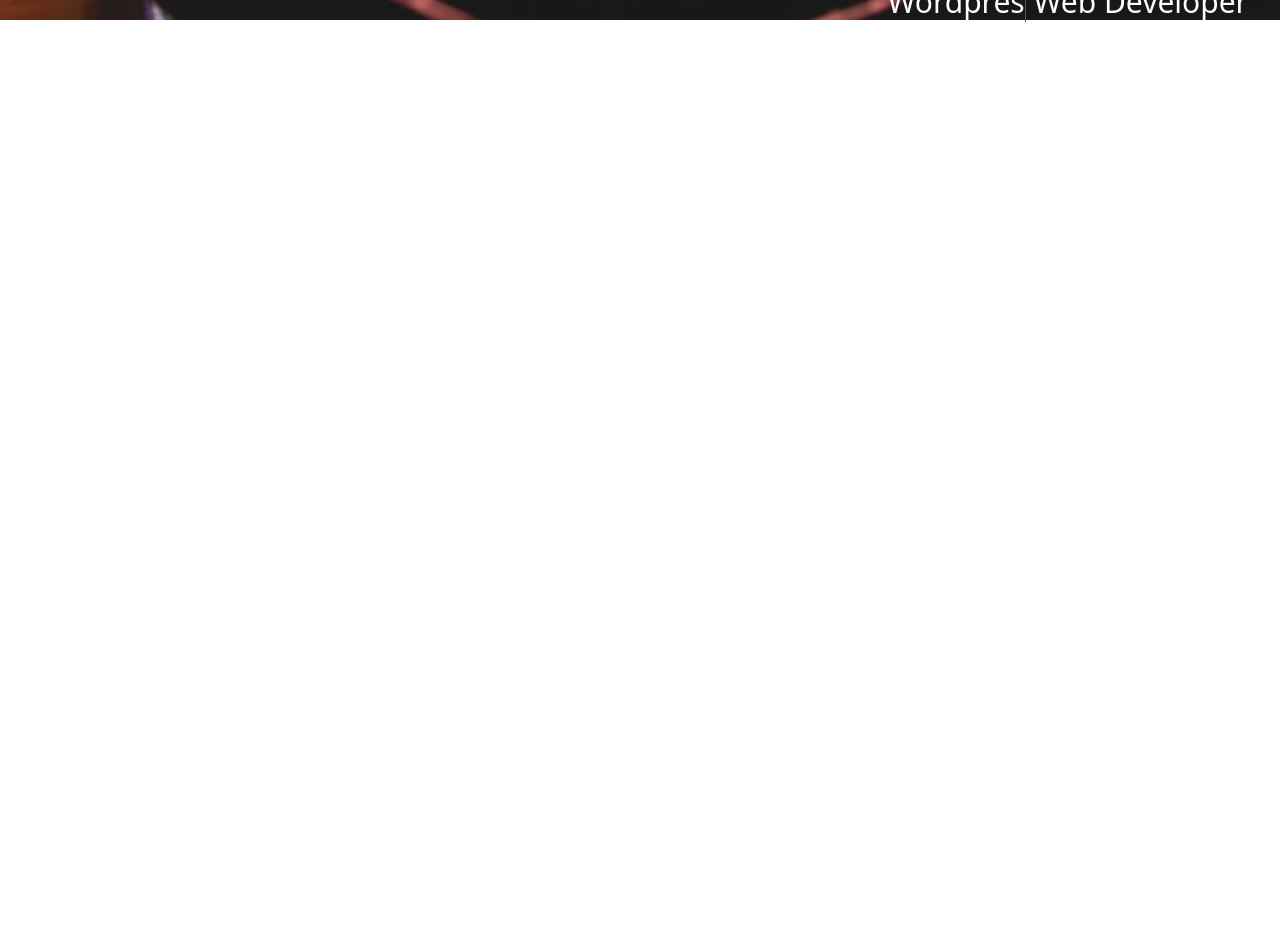
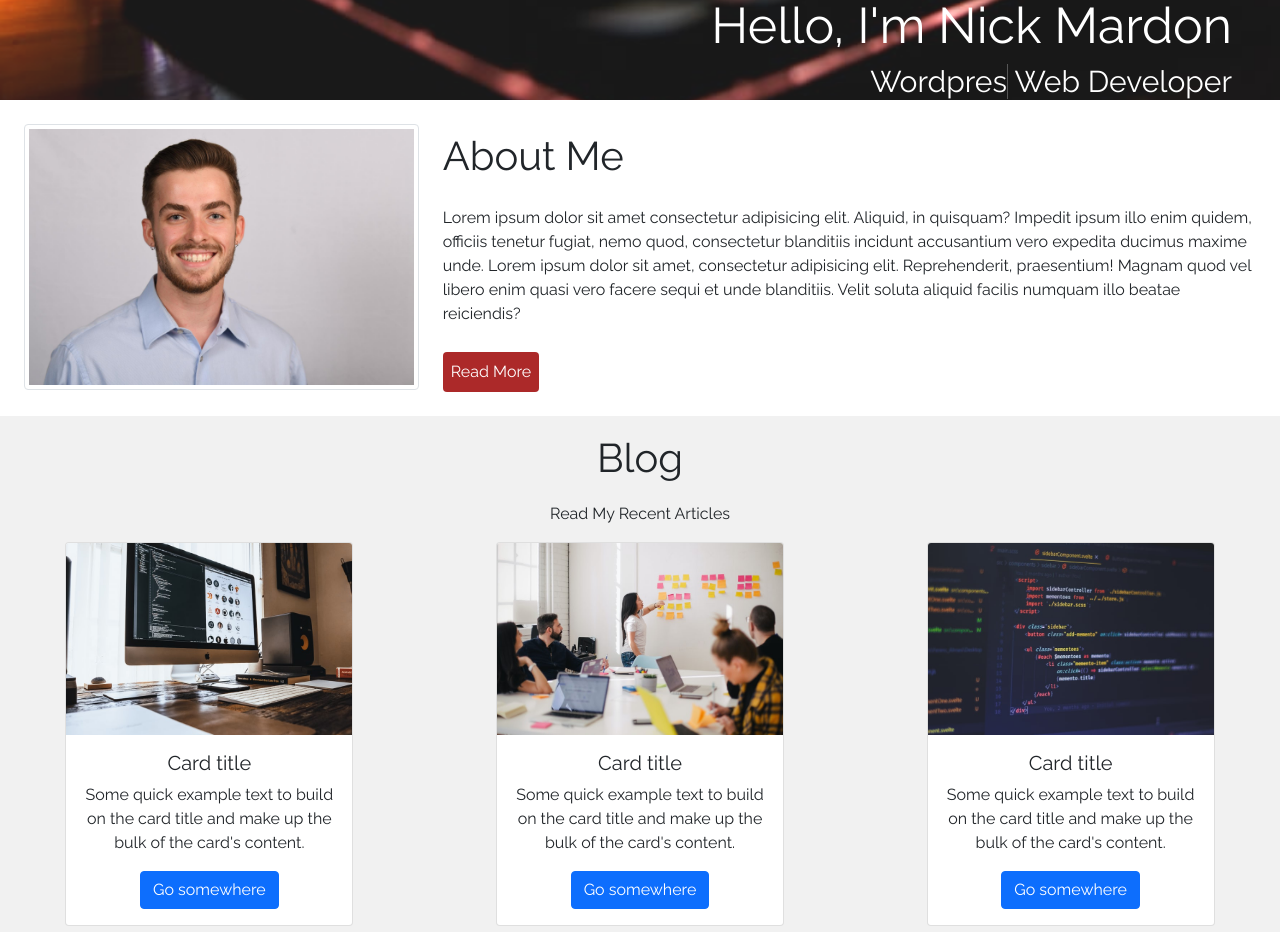
Before and after one commit to NickMardon/Nick-Mardon-Digital-HTML-Template, a plain HTML site: page index.html in a window 1280 px wide. Shown: the part 540-1472 px from the top of the page. Before the commit the page ends 800 px from the top, so only its background shows below. Drawn offline with nearby package versions, Linux system fonts and the light colour scheme.

Commit message:
about me and blog section on home page:

```diff
--- /dev/null
+++ b/css/reset.css
@@ -0,0 +1,49 @@
+/* http://meyerweb.com/eric/tools/css/reset/
+   v2.0 | 20110126
+   License: none (public domain)
+*/
+
+html, body, div, span, applet, object, iframe,
+h1, h2, h3, h4, h5, h6, p, blockquote, pre,
+a, abbr, acronym, address, big, cite, code,
+del, dfn, em, img, ins, kbd, q, s, samp,
+small, strike, strong, sub, sup, tt, var,
+b, u, i, center,
+dl, dt, dd, ol, ul, li,
+fieldset, form, label, legend,
+table, caption, tbody, tfoot, thead, tr, th, td,
+article, aside, canvas, details, embed,
+figure, figcaption, footer, header, hgroup,
+menu, nav, output, ruby, section, summary,
+time, mark, audio, video {
+	margin: 0;
+	padding: 0;
+	border: 0;
+	font-size: 100%;
+	font: inherit;
+	vertical-align: baseline;
+}
+/* HTML5 display-role reset for older browsers */
+article, aside, details, figcaption, figure,
+footer, header, hgroup, menu, nav, section {
+	display: block;
+}
+body {
+    line-height: 1;
+    overflow-x: hidden;
+}
+ol, ul {
+	list-style: none;
+}
+blockquote, q {
+	quotes: none;
+}
+blockquote:before, blockquote:after,
+q:before, q:after {
+	content: '';
+	content: none;
+}
+table {
+	border-collapse: collapse;
+	border-spacing: 0;
+}
--- a/css/style.css
+++ b/css/style.css
@@ -1,6 +1,26 @@
+@import url("https://fonts.googleapis.com/css2?family=Raleway&display=swap");
+
+body {
+  font-family: "Raleway", sans-serif;
+}
+
+/* Bootstrap */
+
+.card-img-top {
+  width: 100%;
+  height: 15vw;
+  object-fit: cover;
+}
+
+.navbar-nav {
+  margin-right: 2rem;
+}
+
 .navbar-brand {
+  font-weight: 700;
   text-decoration: none;
   color: #fff;
+  margin-left: 20px;
 }
 
 .navbar-brand:hover {
@@ -8,8 +28,10 @@
 }
 
 .nav-link {
+  font-weight: 700;
   text-decoration: none;
   color: #fff;
+  margin: 0 8px;
 }
 
 .nav-link:hover {
@@ -22,13 +44,13 @@
   opacity: 0.9;
   background-position: center;
   background-size: cover;
-  height: 70vh;
+  height: 80vh;
 }
 
 .homeBannerText {
   color: #fff;
   text-align: right;
-  margin: 25rem 2rem 0 0;
+  margin: 30rem 3rem 0 0;
 }
 
 .homeBannerHeader {
@@ -43,3 +65,42 @@
 .txt-type > .txt {
   border-right: 0.1rem solid #444;
 }
+
+/* About Me Section */
+.aboutHome {
+  padding: 24px;
+}
+
+.aboutHomeTitle {
+  padding: 8px 0;
+}
+
+.aboutHomeText {
+  padding: 10px 0;
+}
+
+.pageLink {
+  background-color: #ac2929;
+  padding: 8px;
+  border-radius: 4px;
+  color: white;
+  text-decoration: none;
+}
+
+/* Blog Home */
+
+.blogHome {
+  text-align: center;
+  padding: 6px;
+  background-color: #f1f1f1;
+}
+
+.blogHomeHeader {
+  text-align: center;
+  padding: 12px;
+}
+
+.cardCol {
+  display: flex;
+  justify-content: space-evenly;
+}
--- a/index.html
+++ b/index.html
@@ -3,12 +3,13 @@
 <head>
     <meta charset="UTF-8">
     <meta name="viewport" content="width=device-width, initial-scale=1.0">
+    <link rel="stylesheet" href="css/reset.css">
     <link href="https://cdn.jsdelivr.net/npm/bootstrap@5.0.0-beta1/dist/css/bootstrap.min.css" rel="stylesheet" integrity="sha384-giJF6kkoqNQ00vy+HMDP7azOuL0xtbfIcaT9wjKHr8RbDVddVHyTfAAsrekwKmP1" crossorigin="anonymous">
     <link rel="stylesheet" href="css/style.css">
     <title>Nick Mardon Digital</title>
 </head>
 <body>
-    <!-- Navbar -->
+    <!-- Home Banner -->
     <div id="heroHome">
         <nav class="navbar navbar-expand-lg">
             <div class="container-fluid">
@@ -42,6 +43,54 @@
               <h4 class="homeBannerSubtitle"><span class="txt-type" data-wait="3000" data-words='["Wordpress", "Front End", "Full Stack", "JavaScript"]'></span> Web Developer</h4>
           </div>
     </div>
+    <!-- About Me Section -->
+        <div class="row aboutHome">
+            <div class="col-md-4">
+                <div>
+                    <img class="img-thumbnail" src="imgs/IMG_3272.JPG" alt="Nick Headshot">
+                </div>
+            </div>
+            <div class="col-md-8">
+                <h1 class="aboutHomeTitle">About Me</h1>
+                <p class="aboutHomeText">Lorem ipsum dolor sit amet consectetur adipisicing elit. Aliquid, in quisquam? Impedit ipsum illo enim quidem, officiis tenetur fugiat, nemo quod, consectetur blanditiis incidunt accusantium vero expedita ducimus maxime unde.  Lorem ipsum dolor sit amet, consectetur adipisicing elit. Reprehenderit, praesentium! Magnam quod vel libero enim quasi vero facere sequi et unde blanditiis. Velit soluta aliquid facilis numquam illo beatae reiciendis?</p>
+                <a href="#" type="button" class="pageLink">Read More</a>
+            </div>
+        </div>
+        <!-- Blog Section -->
+        <div class="row blogHome">
+            <h1 class="blogHomeHeader">Blog</h1>
+            <p class="blogHomeSubtitle">Read My Recent Articles</p>
+            <div class="col-md-4 cardCol">
+                <div class="card" style="width: 18rem;">
+                    <img src="/imgs/blog1.jpeg" class="card-img-top" alt="...">
+                    <div class="card-body">
+                      <h5 class="card-title">Card title</h5>
+                      <p class="card-text">Some quick example text to build on the card title and make up the bulk of the card's content.</p>
+                      <a href="#" class="btn btn-primary">Go somewhere</a>
+                    </div>
+                  </div>
+            </div>
+            <div class="col-md-4 cardCol">
+                <div class="card" style="width: 18rem;">
+                    <img src="/imgs/blog2.jpeg" class="card-img-top" alt="...">
+                    <div class="card-body">
+                      <h5 class="card-title">Card title</h5>
+                      <p class="card-text">Some quick example text to build on the card title and make up the bulk of the card's content.</p>
+                      <a href="#" class="btn btn-primary">Go somewhere</a>
+                    </div>
+                  </div>
+            </div>
+            <div class="col-md-4 cardCol">
+                <div class="card" style="width: 18rem;">
+                    <img src="imgs/blog3.jpeg" class="card-img-top" alt="...">
+                    <div class="card-body">
+                      <h5 class="card-title">Card title</h5>
+                      <p class="card-text">Some quick example text to build on the card title and make up the bulk of the card's content.</p>
+                      <a href="#" class="btn btn-primary">Go somewhere</a>
+                    </div>
+                  </div>
+            </div>
+        </div>
 
       <script src="https://cdn.jsdelivr.net/npm/bootstrap@5.0.0-beta1/dist/js/bootstrap.bundle.min.js" integrity="sha384-ygbV9kiqUc6oa4msXn9868pTtWMgiQaeYH7/t7LECLbyPA2x65Kgf80OJFdroafW" crossorigin="anonymous"></script>
       <script src="/js/script.js"></script>
```
Also changed, not shown: imgs/IMG_3272.JPG (added), imgs/blog1.jpeg (added), imgs/blog2.jpeg (added), imgs/blog3.jpeg (added).
